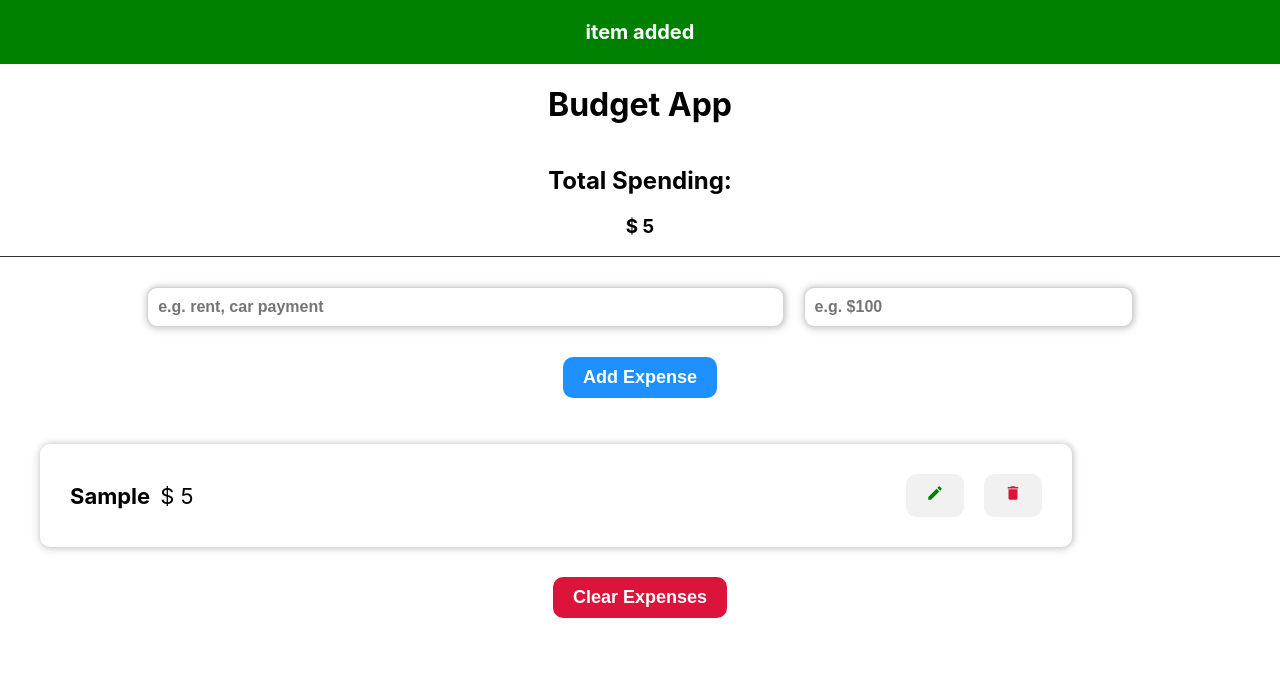
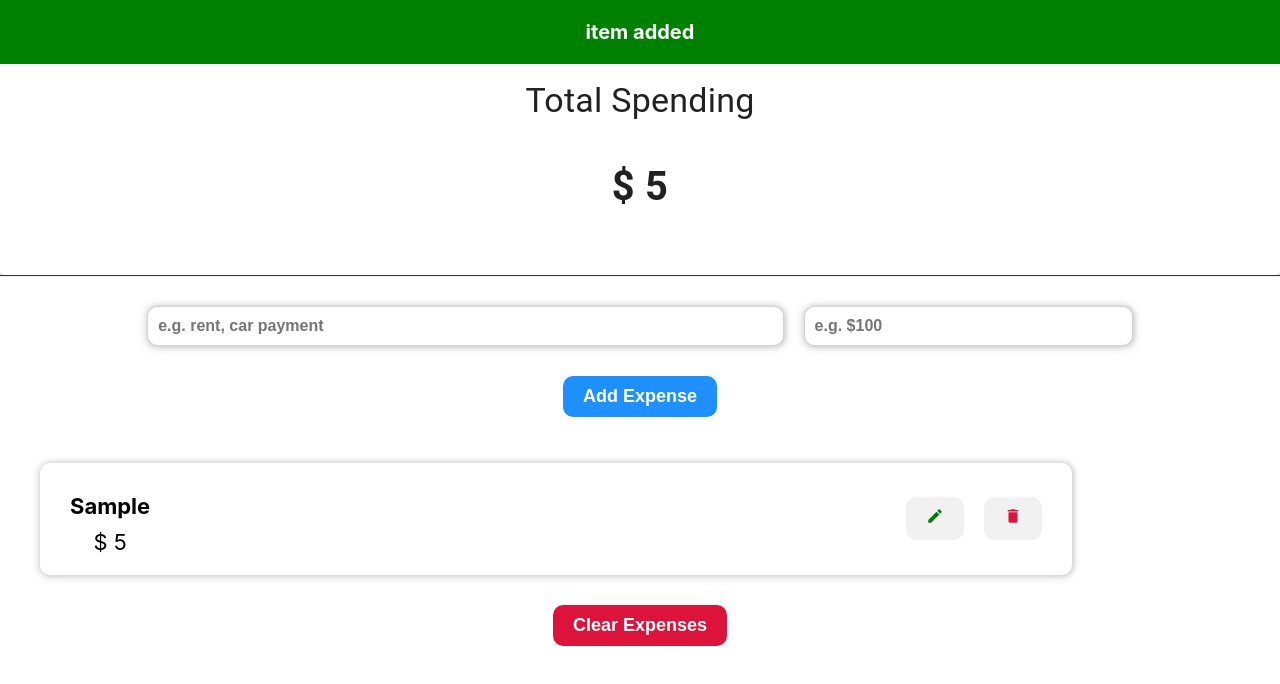
Before and after one commit to bobbyhalljr/Budget-App, a React (Create React App) app: page / in a window 1280 px wide. Both pictures are taken after typing "Sample", "5" into the empty fields and a click on the button "Add Expense". Shown: the top 684 px of the page. Built offline with nearby package versions, Linux system fonts and the light colour scheme.

Commit message:
added material-ui and styling

```diff
--- a/src/App.js
+++ b/src/App.js
@@ -4,6 +4,9 @@ import ExpenseForm from './components/ExpenseForm';
 import ExpenseList from './components/ExpenseList';
 import Alert from './components/Alert';
 import uuid from 'uuid/v4';
+
+import Total from './components/Total';
+import BottomAppBar from './components/App2.0';
 
 import './App.css';
 
@@ -58,7 +61,7 @@ function App() {
     setAlert({ show: true, type, text })
     setTimeout(() => {
       setAlert({ show: false })
-    }, 5000)
+    }, 3000)
   }
 
   // Handle Submit
@@ -115,15 +118,7 @@ function App() {
                     type={alert.type}
                     text={alert.text} />}
       <div className="App">
-        <h1>Budget App</h1>
-        <div className='total'>
-          <h2>Total Spending: </h2>
-          <h3 className='total'>
-            $ {expenses.reduce((acc, curr) => {
-                  return (acc += curr.amount);
-                }, 0)}
-          </h3>
-        </div>
+        <Total expenses={expenses} />
         <div className='expense-form'>
           <ExpenseForm
             handleSubmit={handleSubmit}
@@ -142,6 +137,7 @@ function App() {
             clearItems={clearItems}
           />
         </div>
+        {/* <BottomAppBar charge={charge} amount={amount} expenses={expenses}/> */}
       </div>
     </>
   );
--- /dev/null
+++ b/src/components/App2.0.js
@@ -0,0 +1,100 @@
+import React from 'react';
+import { makeStyles } from '@material-ui/core/styles';
+import AppBar from '@material-ui/core/AppBar';
+import CssBaseline from '@material-ui/core/CssBaseline';
+import Toolbar from '@material-ui/core/Toolbar';
+import Typography from '@material-ui/core/Typography';
+import IconButton from '@material-ui/core/IconButton';
+import Paper from '@material-ui/core/Paper';
+import Fab from '@material-ui/core/Fab';
+import List from '@material-ui/core/List';
+import ListItem from '@material-ui/core/ListItem';
+import ListItemAvatar from '@material-ui/core/ListItemAvatar';
+import ListItemText from '@material-ui/core/ListItemText';
+import ListSubheader from '@material-ui/core/ListSubheader';
+import Avatar from '@material-ui/core/Avatar';
+import MenuIcon from '@material-ui/icons/Menu';
+import AddIcon from '@material-ui/icons/Add';
+import SearchIcon from '@material-ui/icons/Search';
+import MoreIcon from '@material-ui/icons/MoreVert';
+
+const useStyles = makeStyles(theme => ({
+    text: {
+      padding: theme.spacing(2, 2, 0),
+    },
+    paper: {
+      paddingBottom: 50,
+    },
+    list: {
+      marginBottom: theme.spacing(2),
+    },
+    subheader: {
+      backgroundColor: theme.palette.background.paper,
+    },
+    appBar: {
+      top: 'auto',
+      bottom: 0,
+    },
+    grow: {
+      flexGrow: 1,
+    },
+    fabButton: {
+      position: 'absolute',
+      zIndex: 1,
+      top: -30,
+      left: 0,
+      right: 0,
+      margin: '0 auto',
+    },
+  }));
+
+  export default function BottomAppBar({  charge, amount, expenses }) {
+    const classes = useStyles();
+
+    return (
+      <React.Fragment>
+        <CssBaseline />
+        <Paper square className={classes.paper}>
+          <Typography className={classes.text} variant="h5" gutterBottom>
+            Expenses
+          </Typography>
+          <List>
+              <ListItem>{charge}</ListItem>
+          </List>
+          <List className={classes.list}>
+            {expenses.map(({ id, primary, secondary, person }) => (
+              <React.Fragment key={id}>
+                {id === 1 && <ListSubheader className={classes.subheader}>Today</ListSubheader>}
+                {id === 3 && <ListSubheader className={classes.subheader}>Yesterday</ListSubheader>}
+                {/* <listItemText>{props.charge}</listItemText>
+                <listItemText>{props.amount}</listItemText>  */}
+                <ListItem button>
+                  <ListItemAvatar>
+                    <Avatar alt="Profile Picture" src={person} />
+                  </ListItemAvatar>
+                  <ListItemText primary={primary} secondary={secondary} />
+                  </ListItem>
+              </React.Fragment>
+            ))}
+          </List>
+        </Paper>
+        <AppBar position="fixed" color="primary" className={classes.appBar}>
+          <Toolbar>
+            <IconButton edge="start" color="inherit" aria-label="open drawer">
+              <MenuIcon />
+            </IconButton>
+            <Fab color="secondary" aria-label="add" className={classes.fabButton}>
+              <AddIcon />
+            </Fab>
+            <div className={classes.grow} />
+            <IconButton color="inherit">
+              <SearchIcon />
+            </IconButton>
+            <IconButton edge="end" color="inherit">
+              <MoreIcon />
+            </IconButton>
+          </Toolbar>
+        </AppBar>
+      </React.Fragment>
+    );
+  }
--- a/src/components/ExpenseItem.js
+++ b/src/components/ExpenseItem.js
@@ -10,8 +10,8 @@ const ExpenseItem = ({
         <>
         <li className='item'>
             <div className='info'>
-                <span className='expense'>{charge}</span>
-                <span className='amount'>$ {amount}</span>
+                <div className='expense'>{charge}</div>
+                <div className='amount'>$ {amount}</div>
             </div>
             <div className='btn-container'>
                 <button
--- /dev/null
+++ b/src/components/Total.js
@@ -0,0 +1,53 @@
+import React from 'react';
+import { makeStyles } from '@material-ui/core/styles';
+import Card from '@material-ui/core/Card';
+import CardActions from '@material-ui/core/CardActions';
+import CardContent from '@material-ui/core/CardContent';
+import Button from '@material-ui/core/Button';
+import Typography from '@material-ui/core/Typography';
+
+const useStyles = makeStyles({
+  card: {
+    minWidth: 275,
+  },
+  bullet: {
+    display: 'inline-block',
+    margin: '0 2px',
+    transform: 'scale(0.8)',
+  },
+  title: {
+    fontSize: 14,
+  },
+  pos: {
+    marginBottom: 12,
+  },
+});
+
+const Total = (props) => {
+    const classes = useStyles();
+    const bull = <span className={classes.bullet}>•</span>;
+
+    return (
+        <div>
+        <Card className={classes.card}>
+            <CardContent>
+                <Typography variant="h4" component="h1">
+                Total Spending
+                </Typography>
+                <Typography variant="h4" component="h3">
+                <h3 className='total'>
+                    $ {props.expenses.reduce((acc, curr) => {
+                        return (acc += curr.amount);
+                        }, 0)}
+                </h3>
+                </Typography>
+            </CardContent>
+            {/* <CardActions>
+                <Button size="small">Learn More</Button>
+            </CardActions> */}
+        </Card>
+    </div>
+    )
+}
+
+export default Total;
```
